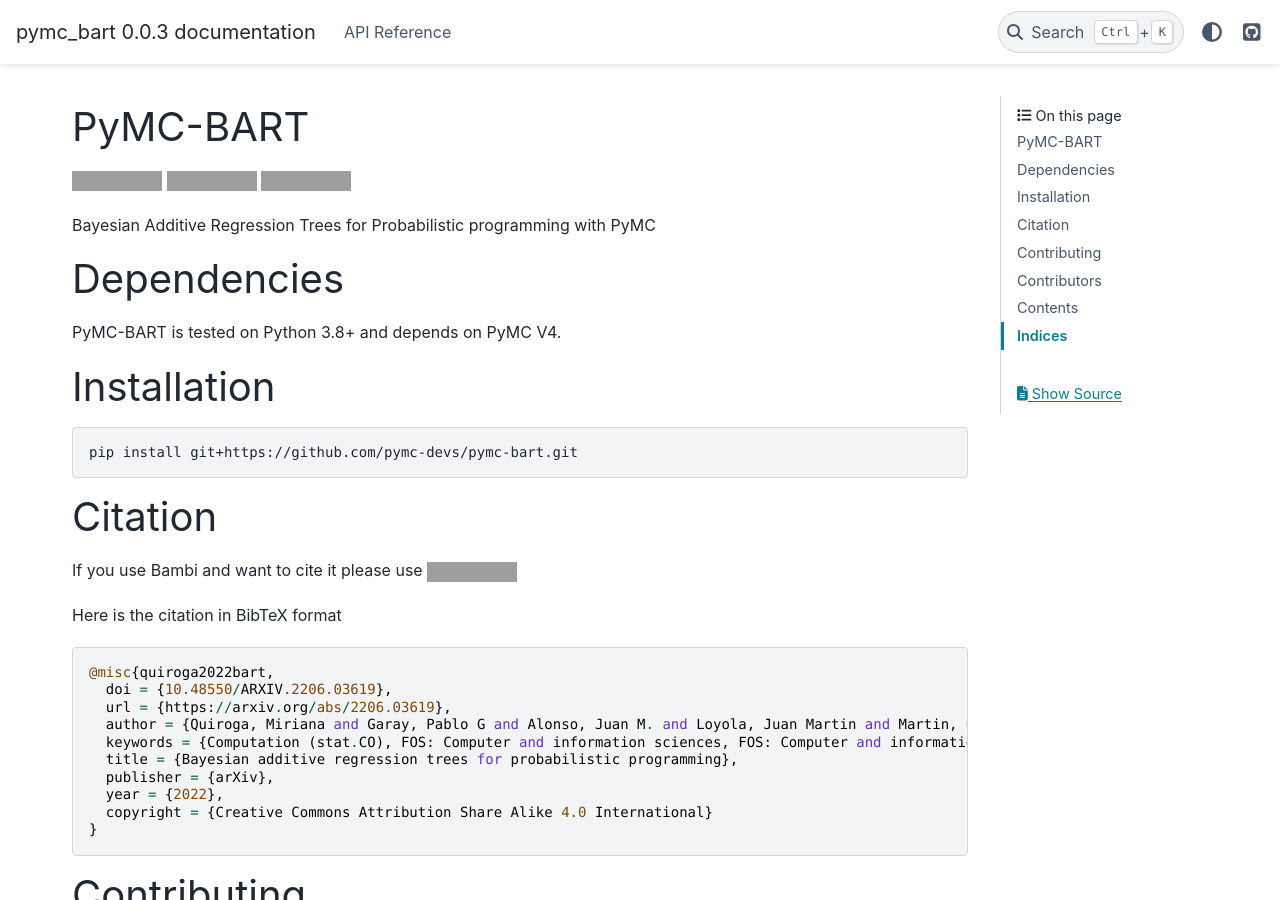
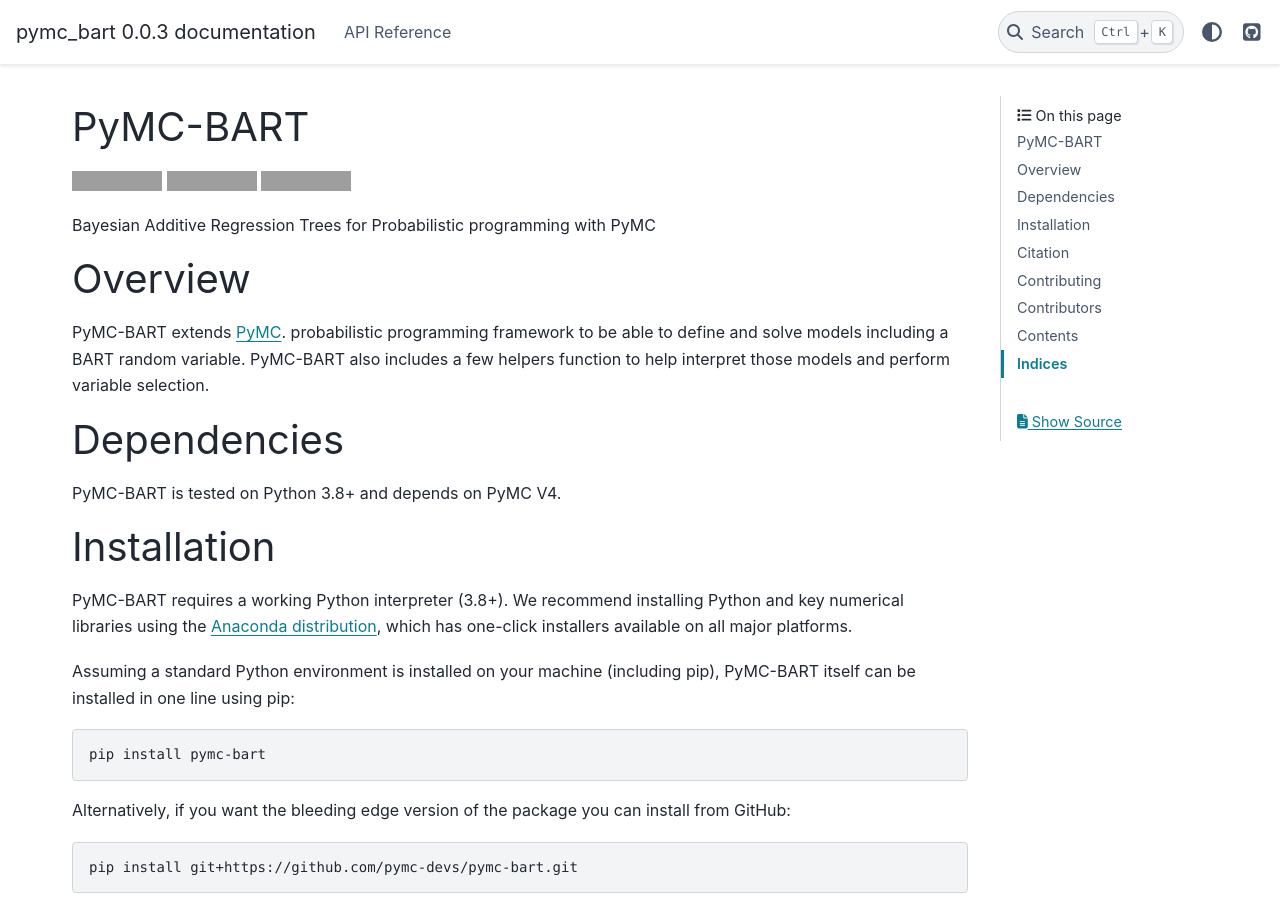
Before and after one commit to pymc-devs/pymc-bart, a Sphinx documentation site: the page built from docs/index.rst, in a window 1280 px wide and 900 px high. Built offline with Sphinx 7.4.7 and the PyData theme 0.15.4, drawn with Linux system fonts in a browser that asks for light colours; grey boxes are pictures that could not be loaded.

Commit message:
README.md

```diff
--- a/docs/index.rst
+++ b/docs/index.rst
@@ -19,12 +19,31 @@
 Bayesian Additive Regression Trees for Probabilistic programming with PyMC
 
 
+Overview
+============
+PyMC-BART extends `PyMC <https://github.com/pymc-devs/pymc>`_. probabilistic programming framework to be able to define
+and solve models including a BART random variable. PyMC-BART also includes a few helpers function to help interpret
+those models and perform variable selection.
+
+
 Dependencies
 ============
 PyMC-BART is tested on Python 3.8+ and depends on PyMC V4.
 
+
 Installation
 ============
+
+
+PyMC-BART requires a working Python interpreter (3.8+). We recommend installing Python and key numerical libraries using the `Anaconda distribution <https://www.anaconda.com/products/individual#Downloads>`_, which has one-click installers available on all major platforms.
+
+Assuming a standard Python environment is installed on your machine (including pip), PyMC-BART itself can be installed in one line using pip:
+
+.. code-block:: bash
+
+    pip install pymc-bart
+
+Alternatively, if you want the bleeding edge version of the package you can install from GitHub:
 
 .. code-block:: bash
 
```
